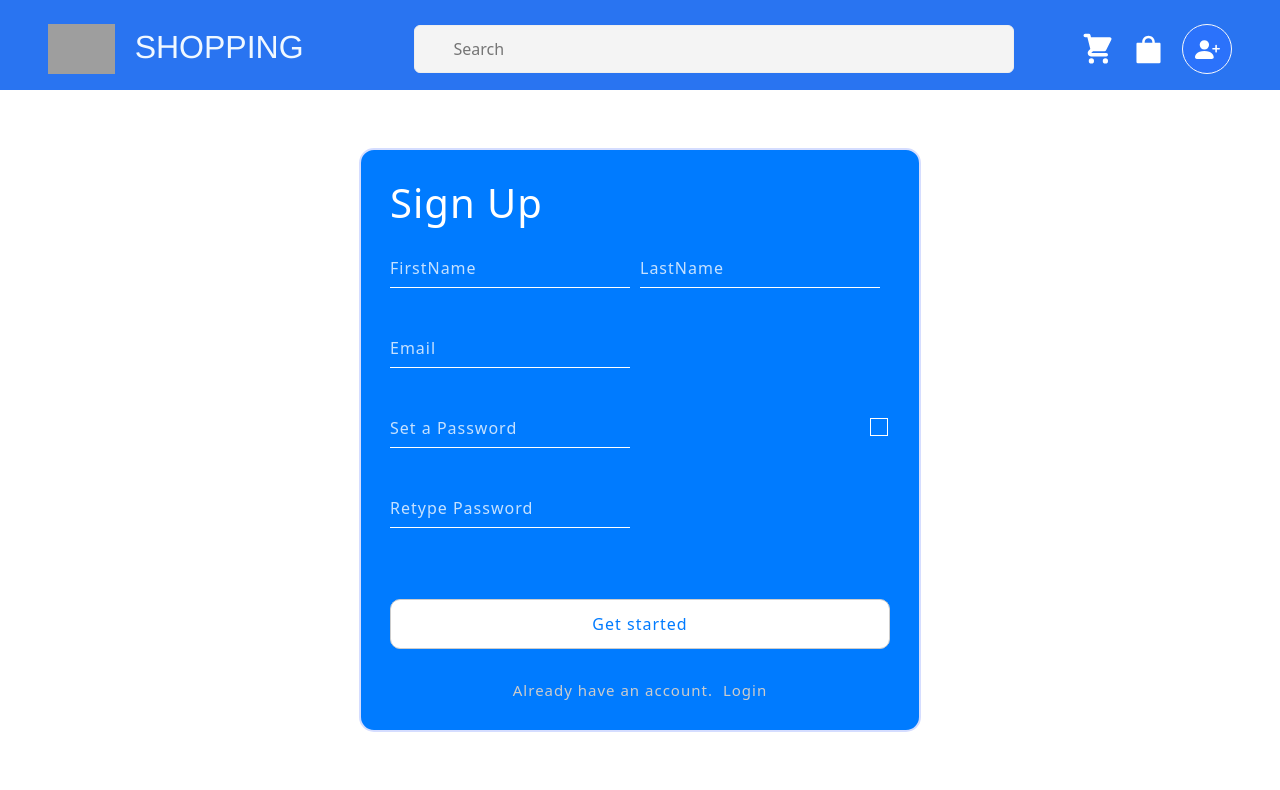
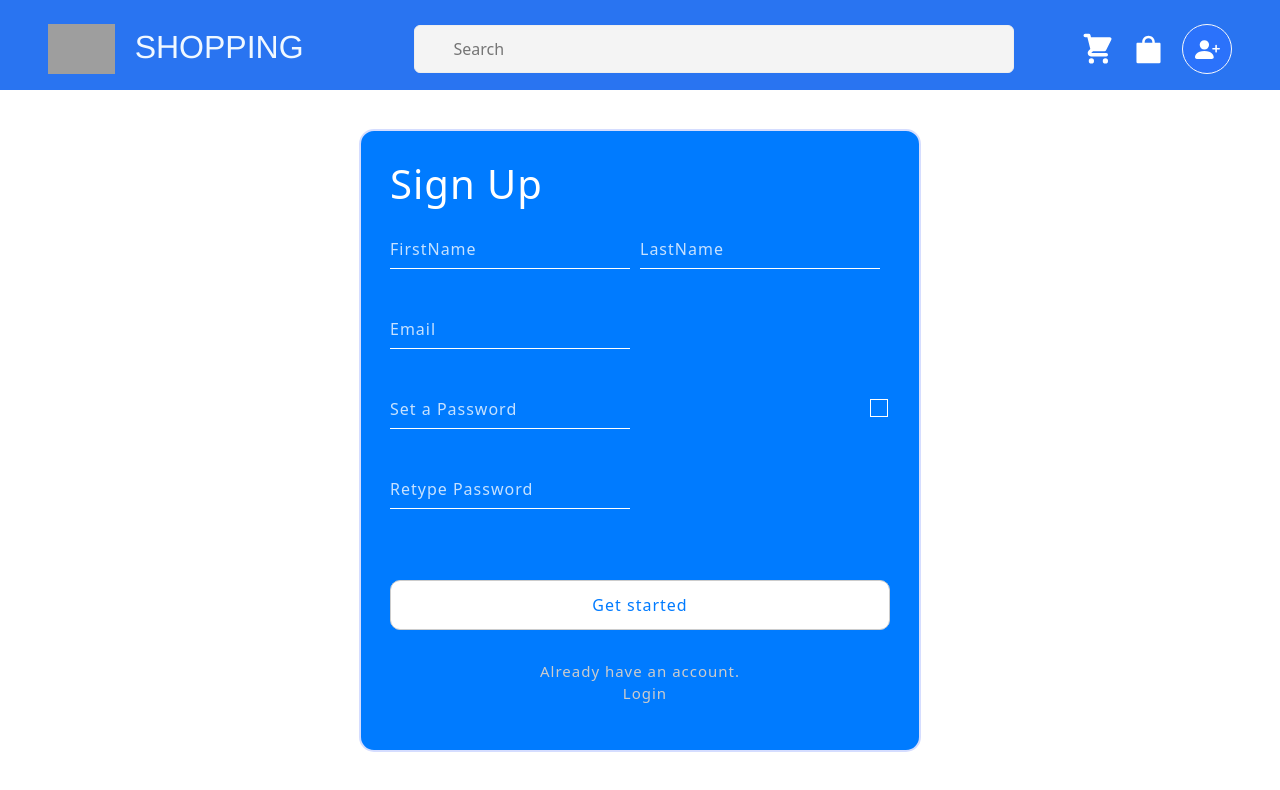
Before and after one commit to Karthick2505/Shopping-cart, a React (Create React App) app: page /signup in a window 1280 px wide. Shown: the top 790 px of the page. Built offline with nearby package versions, Linux system fonts and the light colour scheme; no server answers; grey boxes are pictures that could not be loaded.

Commit message:
27july commit

```diff
--- a/src/Ekart/Ekartmain.js
+++ b/src/Ekart/Ekartmain.js
@@ -4,7 +4,7 @@ import React, { useState, useEffect } from 'react'
 import axios from 'axios'
 
 import { HiShoppingCart } from 'react-icons/hi';
-import { AiOutlineUser ,AiFillShopping} from 'react-icons/ai';
+import { AiFillShopping} from 'react-icons/ai';
 import { BsFillPersonPlusFill,BsPersonCheckFill} from 'react-icons/bs';
 
 import { BrowserRouter as Router, Routes, Route, Link } from 'react-router-dom';
--- a/src/Ekart/component/Addtocart.js
+++ b/src/Ekart/component/Addtocart.js
@@ -4,9 +4,7 @@ import { AiFillPlusCircle, AiFillMinusCircle } from 'react-icons/ai';
 
 
 function AddToCart(props) {
-
-    var contents = props.cartelement
-
+    var contents = props.cartelement;
     const [content, setcontent] = useState(contents)
     const [totalMaster, settotalmaster] = useState({ "total_product": 0, "total_price": 0 })
 
@@ -17,9 +15,6 @@ function AddToCart(props) {
     var shipping = 0;
 
     useEffect(() => {
-        totalProduct = 0;
-        totalPrice = 0;
-        updateValues();
     }, [content]);
 
     const remove = async (e) => {
@@ -59,7 +54,7 @@ function AddToCart(props) {
     }
 
     const updateValues = () => {
-
+    // eslint-disable-next-line
         content.map((value) => {
             var price = value[0].price;
             totalProduct += value.qty;
--- a/src/Ekart/component/Addtowishlist.js
+++ b/src/Ekart/component/Addtowishlist.js
@@ -22,7 +22,7 @@ function Addtowhislist(props) {
         var arr2 = CartItems.filter(content => content[0].id === e)
         arr.qty = 1
         var Cartvar = CartItems
-        if(arr2.length == 0){
+        if(arr2.length === 0){
             Cartvar.push(arr[0])
         }
 
--- a/src/Ekart/component/ContactForm/Login.js
+++ b/src/Ekart/component/ContactForm/Login.js
@@ -101,7 +101,7 @@ function ContactForm(props) {
                     <button className="auth-form__submit" type="submit">Login</button>
 
                     <div class="auth-form__bottom">
-                        <span>Have no account?</span><a onClick={open}>Register</a>
+                        <span>Have no account?</span><p onClick={open}>Register</p>
                     </div>
                 </form>
             </div>
--- a/src/Ekart/component/ContactForm/SignUp.js
+++ b/src/Ekart/component/ContactForm/SignUp.js
@@ -164,7 +164,7 @@ function SignUp(props) {
                     <button className="auth-form__submit" type="submit">Get started</button>
 
                     <div className="auth-form__bottom">
-                        <span>Already have an account.</span><a onClick={open}>Login</a>
+                        <span>Already have an account.</span><p onClick={open}>Login</p>
                     </div>
                 </form>
 
--- a/src/Ekart/component/ContactForm/contactform.css
+++ b/src/Ekart/component/ContactForm/contactform.css
@@ -159,11 +159,11 @@
   text-align: center;
 }
 
-.auth-form__bottom  a {
+.auth-form__bottom  p {
   margin-left: 10PX;
 }
 
-.auth-form__bottom  a:hover {
+.auth-form__bottom  p:hover {
   color: #ffffff !important;
   font-weight: 500;
   margin-left: 10PX;
--- a/src/Ekart/component/Ekartdisplay.js
+++ b/src/Ekart/component/Ekartdisplay.js
@@ -20,7 +20,7 @@ function Ekartdisplay(props) {
     var arr2 = CartItems.filter((content) => content[0].id === e);
     arr.qty = 1;
     var Cartvar = CartItems;
-    if (arr2.length == 0) {
+    if (arr2.length === 0) {
       Cartvar.push(arr);
     }
 
@@ -33,7 +33,7 @@ function Ekartdisplay(props) {
     var arr2 = wishlistitem.filter((content) => content[0].id === e);
     arr.qty = 1;
     var Cartvar = wishlistitem;
-    if (arr2.length == 0) {
+    if (arr2.length === 0) {
       Cartvar.push(arr);
     }
 
```
